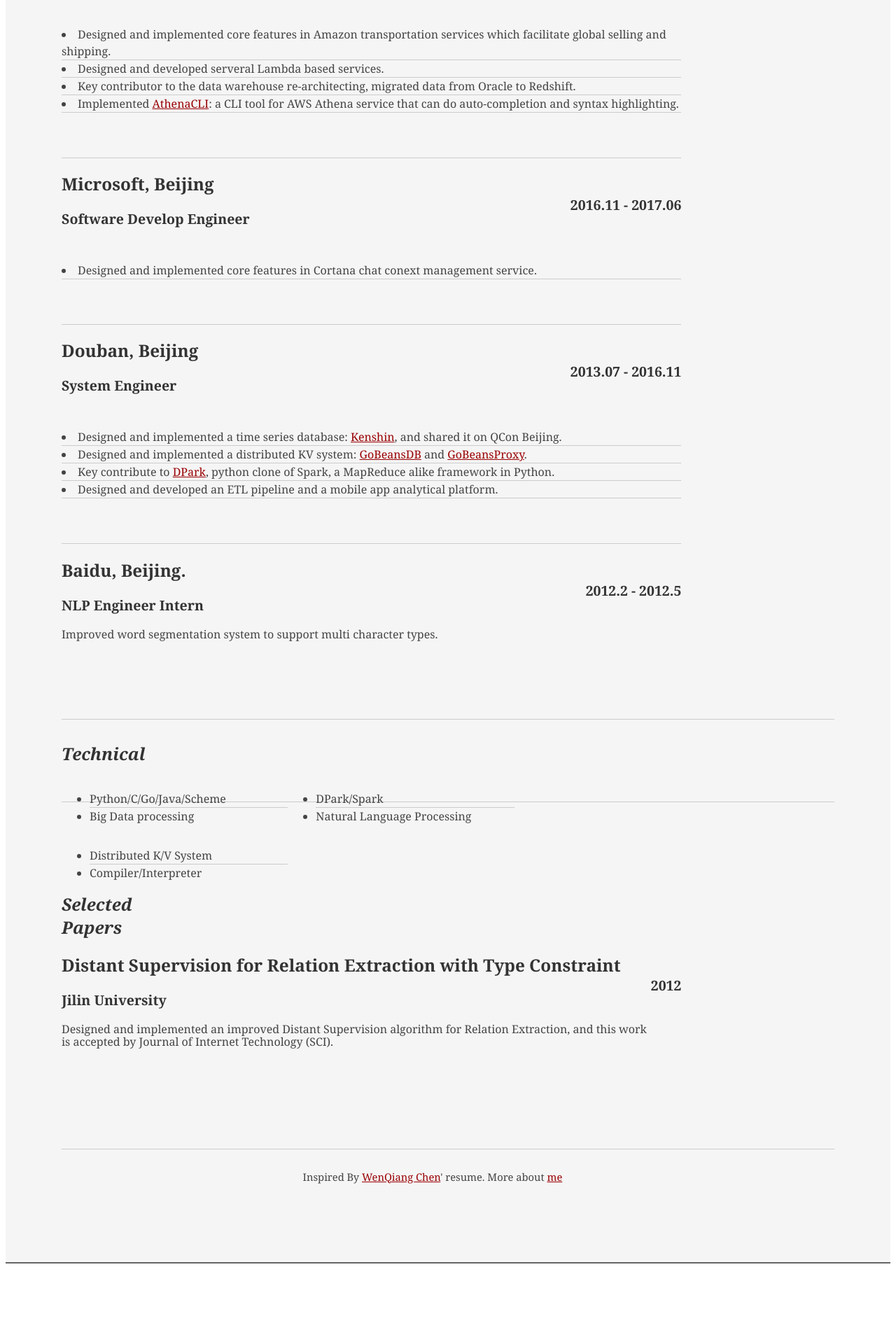
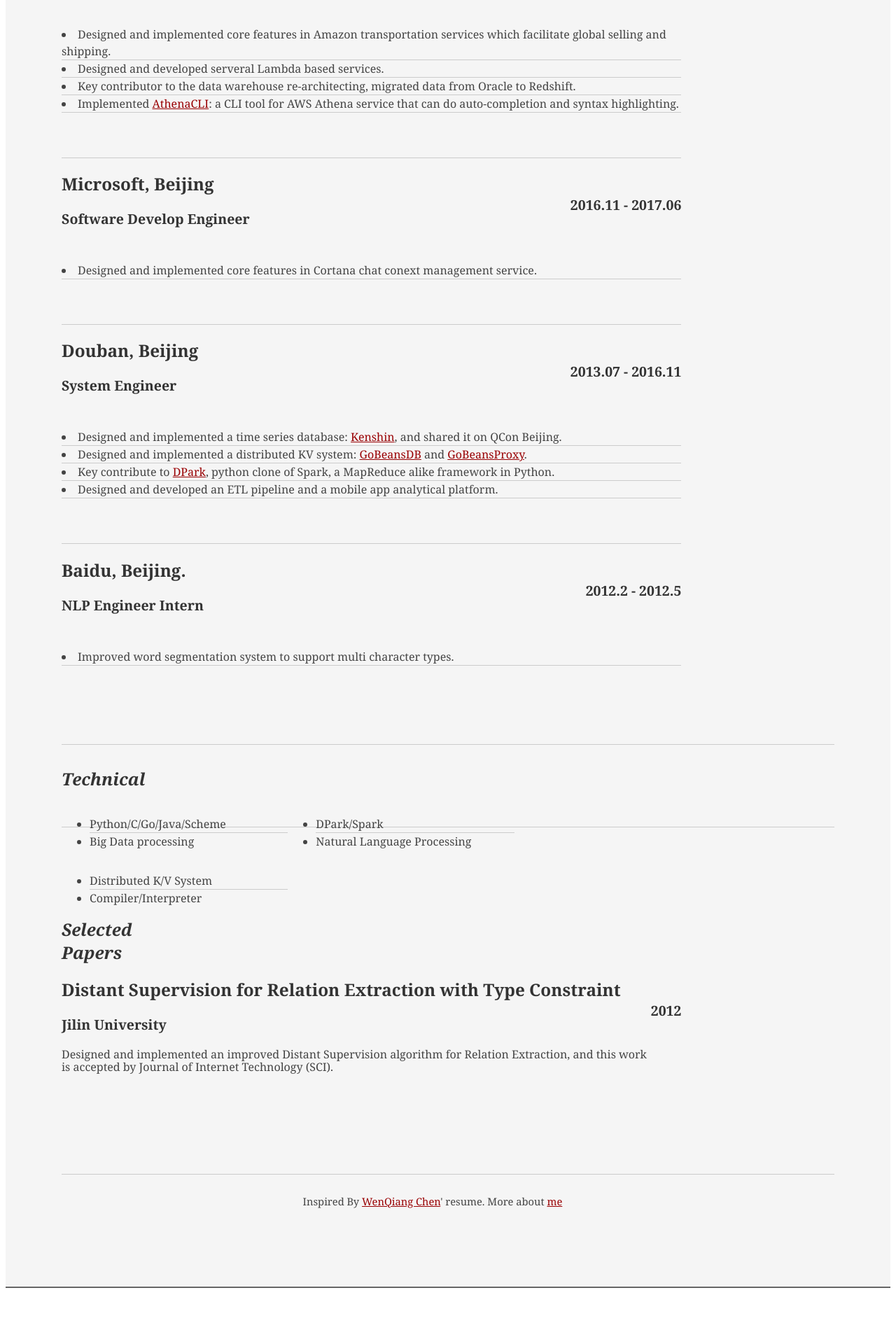
Before and after one commit to zzl0/zzl0.github.com, a Jekyll site: the page resume/index.html, which Jekyll copies as it is, in a window 1280 px wide. Shown: the part 1210-3130 px from the top of the page at 70% size. Built offline with Jekyll 4.4.1, drawn with Linux system fonts in a browser that asks for light colours; a style sheet for code colours, icons or effects is not loaded; before the commit the page ends 3095 px from its top, so only the background shows below that.

Commit message:
Update jekyll

```diff
--- a/resume/index.html
+++ b/resume/index.html
@@ -129,7 +129,9 @@
                   <h2>Baidu, Beijing.</h2>
                   <h3>NLP Engineer Intern</h3>
                   <h4>2012.2 &dash; 2012.5</h4>
-                  <p>Improved word segmentation system to support multi character types.</p>
+                  <p>
+                    <li>Improved word segmentation system to support multi character types.</li>
+                  </p>
                 </div>
               </div><!--// .yui-u -->
             </div><!--// .yui-gf -->
```
